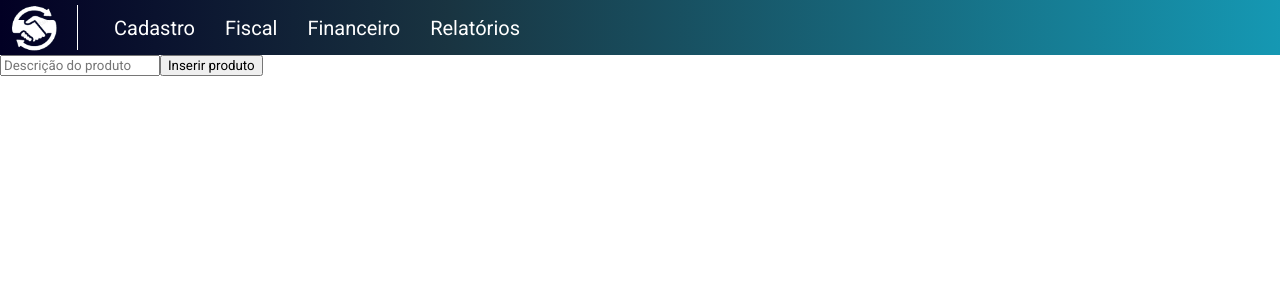
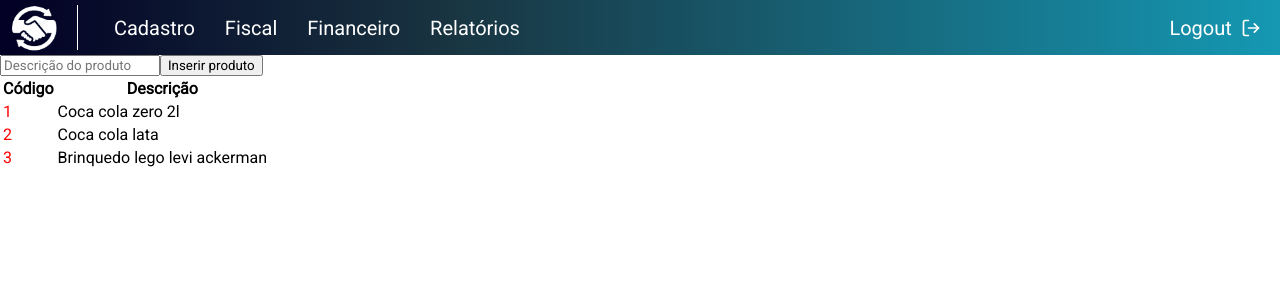
Before and after one commit to Huds0nAlve5/highsysReact, a React (Vite) app: page /cadastro/produto in a window 1280 px wide. Shown: the top 300 px of the page. Built offline with nearby package versions, Linux system fonts and the light colour scheme.

Commit message:
adicionado logout e iniciado o cadastro de produto

```diff
--- /dev/null
+++ b/src/components/list/produtos/ListagemProduto.jsx
@@ -0,0 +1,23 @@
+export function ListagemProduto({listagem_produto, style}){
+    return(
+        <table>
+            <thead>
+                <tr>
+                    <th>Código</th>
+                    <th>Descrição</th>
+                </tr>
+            </thead>
+
+            <tbody>
+                {listagem_produto.map((produto, index) => {
+                    return(
+                            <tr key={index}>
+                                <td className={style.listagem_produto} key={produto.procod}>{produto.procod}</td>
+                                <td key={produto.prodes}>{produto.prodes}</td>
+                            </tr>
+                    )
+                })}
+            </tbody>
+        </table>
+    )
+}
--- a/src/components/navbar/Navbar.jsx
+++ b/src/components/navbar/Navbar.jsx
@@ -3,6 +3,7 @@ import { BackgroundMiniLogo } from "../img/BackgroundMiniLogo"
 import { Menu } from "./navbar_components/Menu"
 import {submenu_cadastro, submenu_fiscal, submenu_financeiro, submenu_relatorios} from "../../routes/routes_subrotina"
 import { BarraVertical } from "./navbar_components/BarraVertical"
+import { Logout } from "./navbar_components/Logout"
 
 export function Navbar(){
 
@@ -10,12 +11,15 @@ export function Navbar(){
         <nav id={styles.navbar}>
             <BackgroundMiniLogo />
             <BarraVertical />
+            <div className={styles.space_between}>
                 <ul id={styles.menu}>
                     <Menu rotina="Cadastro" submenus={submenu_cadastro}/>
                     <Menu rotina="Fiscal" submenus={submenu_fiscal}/>
                     <Menu rotina="Financeiro" submenus={submenu_financeiro}/>
                     <Menu rotina="Relatórios" submenus={submenu_relatorios}/>
                 </ul>
+                <Logout />
+            </div>
         </nav>
     )
 }
--- /dev/null
+++ b/src/components/navbar/navbar_components/Logout.jsx
@@ -0,0 +1,15 @@
+import style from "../../../styles/navbar/navbar.module.css"
+import { Link } from "react-router-dom"
+import { FiLogOut } from "react-icons/fi";
+
+export function Logout(){
+    return(
+        <>
+            <Link to="/login" className={style.link}>
+                <div id={style.logout}>
+                    Logout <FiLogOut/>
+                </div>
+            </Link>
+        </>
+    )
+}
--- a/src/components/navbar/navbar_components/Submenu.jsx
+++ b/src/components/navbar/navbar_components/Submenu.jsx
@@ -1,4 +1,3 @@
-import { CadastroProduto } from "../../../pages/cadastro/CadastroProduto"
 import style from "../../../styles/navbar/navbar.module.css"
 import { Link } from "react-router-dom"
 
--- a/src/pages/cadastro/CadastroProduto.jsx
+++ b/src/pages/cadastro/CadastroProduto.jsx
@@ -1,13 +1,31 @@
 import { Input } from "../../components/form/Input";
 import { Button } from "../../components/form/Button";
 import { Navbar } from "../../components/navbar/Navbar";
+import { ListagemProduto } from "../../components/list/produtos/ListagemProduto"
+import style from "../../styles/list/listagemproduto.module.css"
 
 export function CadastroProduto(){
+    const listagem_produto = [
+        {
+            "procod": "1",
+            "prodes": "Coca cola zero 2l"
+        },
+        {
+            "procod": "2",
+            "prodes": "Coca cola lata"
+        },
+        {
+            "procod": "3",
+            "prodes": "Brinquedo lego levi ackerman"
+        },
+    ]
+
     return(
         <>
             <Navbar />
             <Input type="Produto" placeholder="Descrição do produto" name="produto"/>
             <Button type="button" textBtn="Inserir produto"/>
+            <ListagemProduto listagem_produto={listagem_produto} style={style}/>
         </>
     )
 }
--- a/src/pages/login/LoginPage.jsx
+++ b/src/pages/login/LoginPage.jsx
@@ -15,7 +15,7 @@ export function LoginPage(){
                     <BackgroundLogo />
                     <Input placeholder="usuário" type="text" name="username"/>
                     <Input placeholder="senha" type="password" name="password"/>
-                    <Button type="submit" textBtn="Entrar"/>
+                    <Button type="submit" textBtn="Login"/>
                 </form>
             </div>
         </>
--- /dev/null
+++ b/src/styles/list/listagemproduto.module.css
@@ -0,0 +1,3 @@
+.listagem_produto{
+    color: red;
+}
--- a/src/styles/navbar/navbar.module.css
+++ b/src/styles/navbar/navbar.module.css
@@ -12,6 +12,7 @@
     display: flex;
     flex-direction: row;
     padding: 0px;
+    margin: 0px;
 }
 
 .barra_vertical{
@@ -36,6 +37,7 @@
     align-items: center;
     cursor: pointer;
     height: 55px;
+    transition: 0.7s;
 }
 
 .menu_item:hover{
@@ -62,6 +64,7 @@
     font-size: 20px;
     color: white;
     background-color: rgba(2,0,36,1);
+    transition: 0.7s;
 }
 
 .submenu_item:hover{
@@ -70,6 +73,32 @@
     transition: 0.7s;
 }
 
+.space_between{
+    display: flex;
+    justify-content: space-between;
+    height: 55px;
+    width: inherit;
+}
+
 .link{
     text-decoration: none;
 }
+
+#logout{
+    width: 100px;
+    padding: 0px 15px;
+    display: flex;
+    justify-content: space-around;
+    align-items: center;
+    color: white;
+    font-size: 20px;
+    float: right;
+    height: 55px;
+    transition: 0.7s;
+}
+
+#logout:hover{
+    background-color: white;
+    color: rgb(21, 152, 179);
+    transition: 0.7s;
+}
```
Lines whose indentation alone changed are shown as unchanged.
